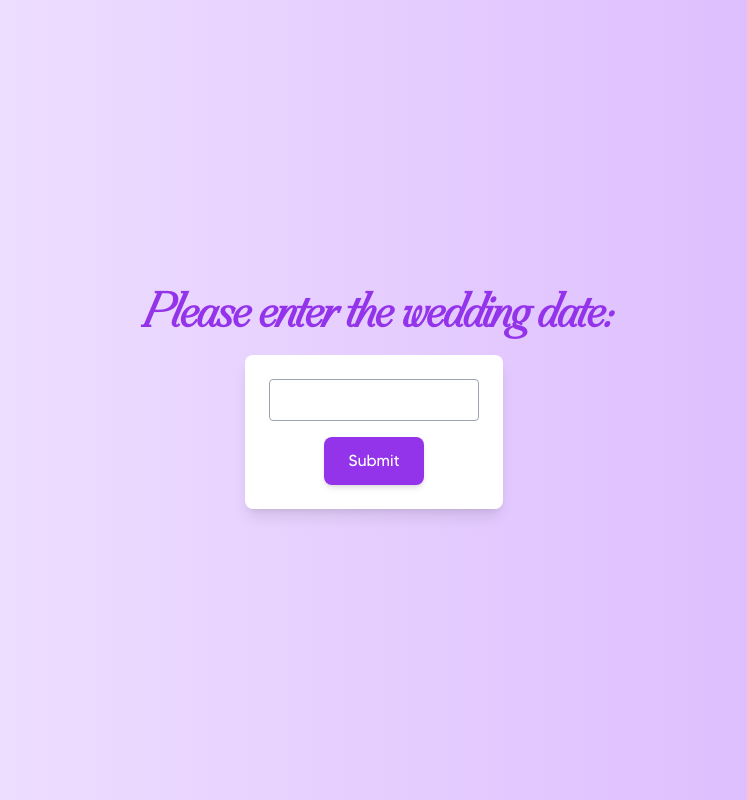
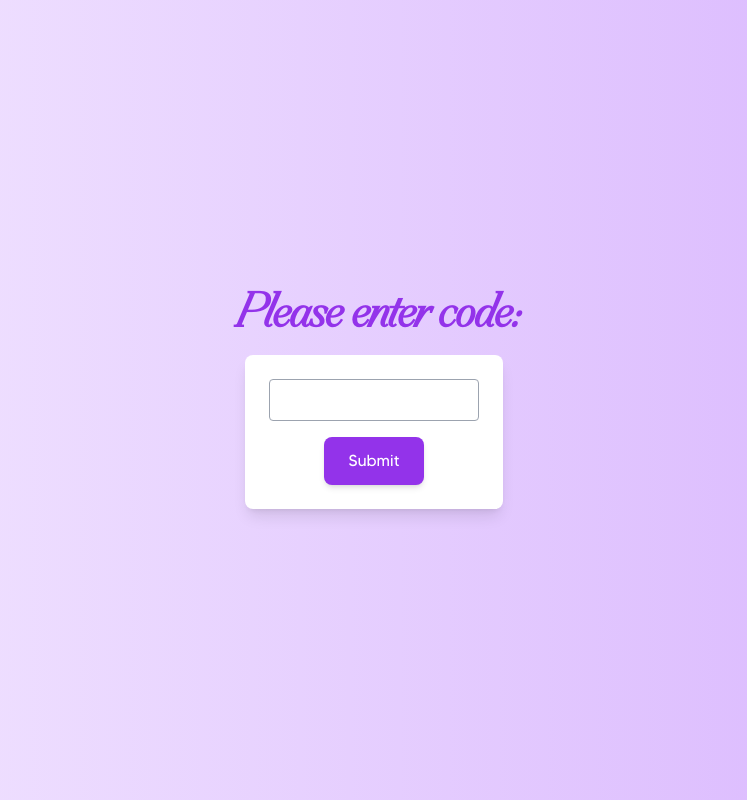
Before and after one commit to kulaizki/imclizyforyou, a Next.js app: page / in a window 1280 px wide. Shown: the whole page, without its empty margins (266-1013 px from the left). Built offline with nearby package versions, Linux system fonts and the light colour scheme.

Commit message:
refactor: update input header

```diff
--- a/src/app/page.tsx
+++ b/src/app/page.tsx
@@ -41,7 +41,7 @@ export default function Home() {
       {!isDateValid ? (
         <div className="flex flex-col items-center justify-center h-screen bg-gradient-to-r from-purple-100 to-purple-300 relative overflow-hidden">
           <h2 className="font-wedding text-5xl mb-4 text-purple-600 text-center font-bold z-10">
-            Please enter the wedding date:
+            Please enter code:
           </h2>
           <form
             onSubmit={handleSubmit}
```
